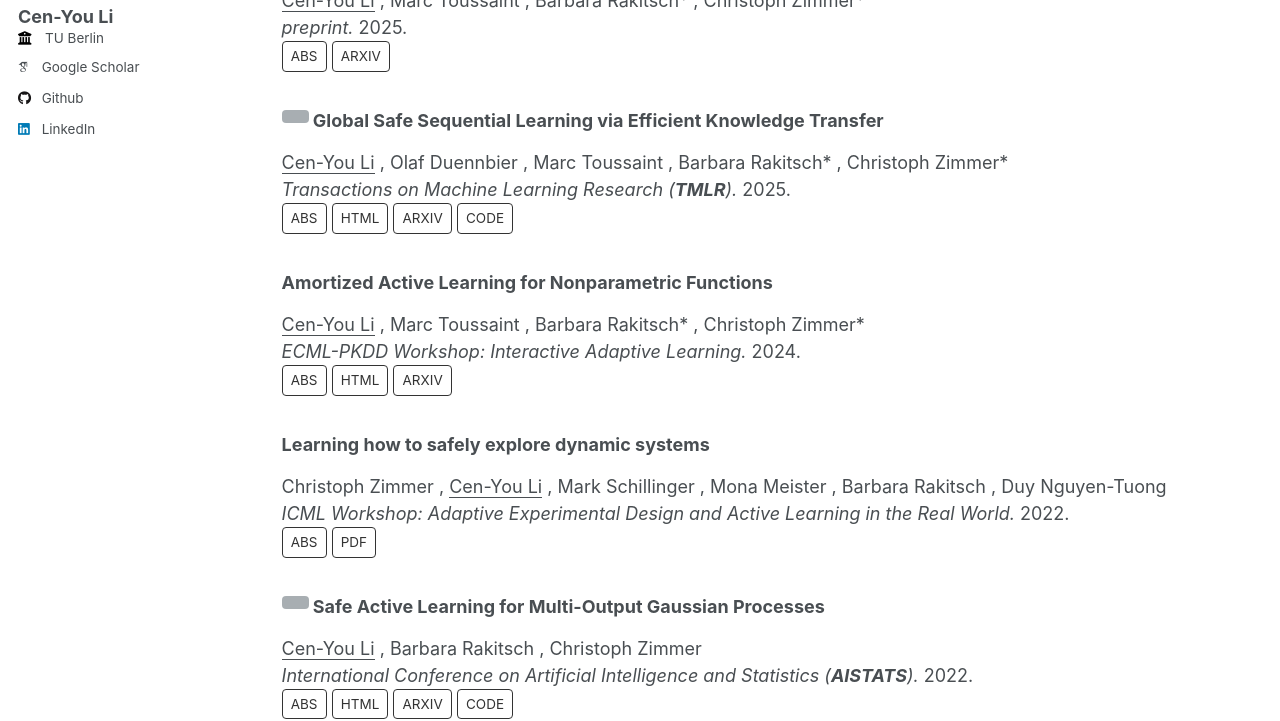
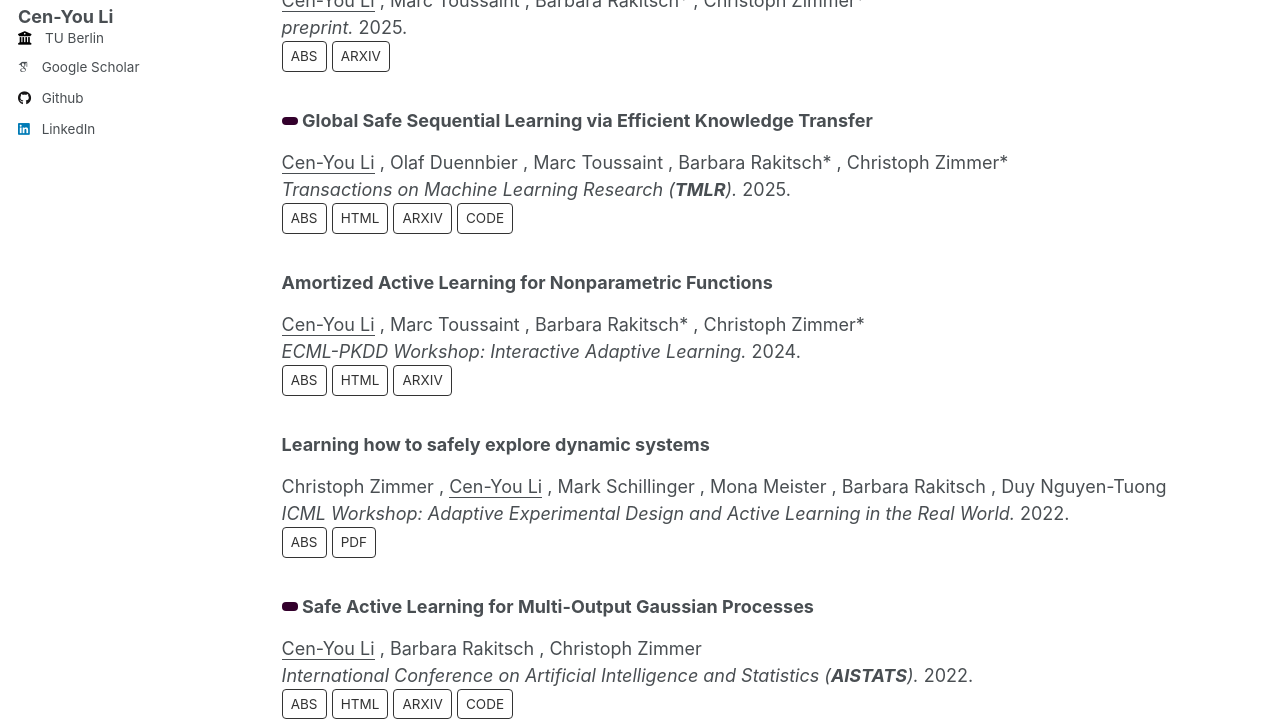
Before and after one commit to cenyou/cenyou.github.io, a Jekyll site: the page built from _pages/publications.html, in a window 1280 px wide and 1400 px high. Shown: the part 244-965 px from the top of the window. Built offline with Jekyll 4.4.1, drawn with Linux system fonts in a browser that asks for light colours; some web fonts are replaced.

Commit message:
try badge

```diff
--- a/_pages/publications.html
+++ b/_pages/publications.html
@@ -17,7 +17,7 @@ author_profile: true
   <div class="{{ include.type | default: 'list' }}__item">
     <article>
       <h3 itemprop="headline">
-        {% if post.venue_highlight %}<a class="btn btn--disabled" style="text-decoration:none;">{{venue_highlight}}</a>{% endif %}
+        {% if post.venue_highlight %}<a class="btn btn--badge" style="text-decoration:none;">{{venue_highlight}}</a>{% endif %}
         <strong>{{ post.title }}</strong>
       </h3>
       <p>
--- a/_sass/_buttons.scss
+++ b/_sass/_buttons.scss
@@ -43,6 +43,17 @@
     + .btn--block {
       margin-top: 0.25em;
     }
+  }
+
+  /* badge */
+
+  &--badge {
+    pointer-events: none;
+    margin-bottom: 0.15em !important;
+    padding: 0.3em 0.6em !important;
+    color: white !important;
+    font-weight: normal !important;
+    background-color: mix(#ff00dd, #000, 20%) !important;
   }
 
   /* for dark backgrounds */
```
